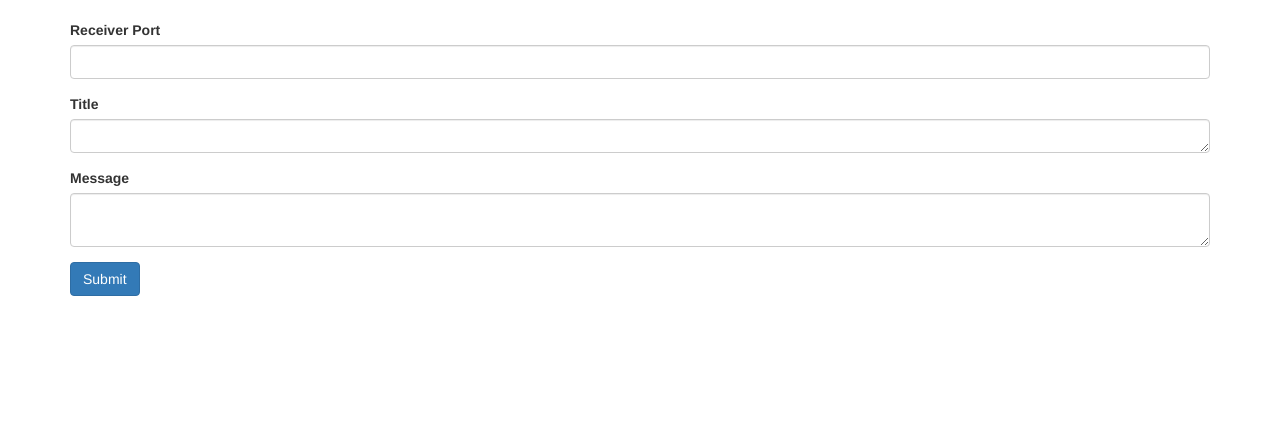
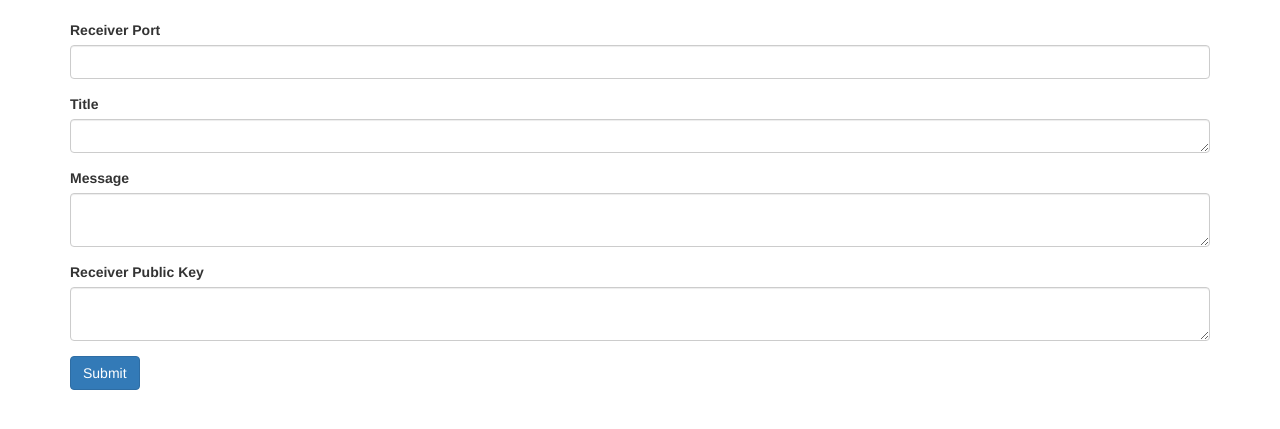
Before and after one commit to alimutaw12/IF4020-tugas5, a Flask app: page /e2ee/create in a window 1280 px wide. Shown: the part 52-481 px from the top of the page. Run offline with Flask 3, Linux system fonts and the light colour scheme; some libraries are stand-ins or nearby versions.

Commit message:
generate key e2ee

```diff
--- a/client/cipher/e2ee.py
+++ b/client/cipher/e2ee.py
@@ -59,6 +59,11 @@ def split_encrypted_message_string(encrypted_string):
 def point_to_string(point):
     return f"({point[0]},{point[1]})"
 
+def generate_e2ee_key():
+    private_key = random.randint(1, p-1)
+    public_key = scalar_mult(private_key, G)
+    return {"private_key": private_key, "public_key": public_key}
+
 # Generate kunci privat dan publik
 # private_key_A = random.randint(1, p-1)
 # private_key_A = 6142377013754190839186311013910539581696466620887266069510
--- a/client/controllers/E2eeController.py
+++ b/client/controllers/E2eeController.py
@@ -1,10 +1,29 @@
 from flask import render_template, redirect, url_for, request, abort
 import mysql.connector
 from cipher.e2ee import *
+from cipher.operations import *
+from cipher.helper import *
+import os
+import json
 
 def index():
     port = request.host.split(':')[1] if ':' in request.host else '80'
-    return render_template('e2ee.html')
+    filename = 'e2eekey-' + port + '.txt'
+    fileexist = os.path.isfile(filename)
+    if not fileexist:
+        key = generate_e2ee_key()
+        # print(key)
+        key_string = json.dumps(key)
+        # print(key_string)
+        file = open(f'{filename}', 'wb')
+        file.write(charToBytes(key_string))
+
+    file = open(f'{filename}', 'rb')
+    key = file.read()
+    key_json = json.loads(bytesToChar(key))
+    # print(key_json)
+
+    return render_template('e2ee.html', key=key_json)
 
 def create():
     return render_template('e2ee_create.html')
@@ -13,7 +32,8 @@ def store():
     port = request.form.get('port')
     title = request.form.get('title')
     message = request.form.get('message')
-    public_key = (1048450282941745839176924670126544470682118729496579804884, 5339366457203833815362571174160493094808527088711151396932)
+    receiver_public_key = request.form.get('public_key').split(',')
+    public_key = (int(receiver_public_key[0]), int(receiver_public_key[1]))
     encrypted_message = encrypt_message(public_key, message)
     encrypted_string = "||".join([point_to_string(point[0]) + '&&' + point_to_string(point[1]) for point in encrypted_message])
     # print(title)
--- a/client/templates/e2ee.html
+++ b/client/templates/e2ee.html
@@ -1,6 +1,8 @@
 {% extends 'base.html' %}
 
 {% block content %}
+    <p>Private Key : {{ key['private_key'] }}</p>
+    <p>Public Key : ({{ key['public_key'][0] }}, {{ key['public_key'][1] }})</p>
     <div class="btn-group btn-group-end" style="margin-bottom: 20px;" role="group">
         <div class="btn-group" role="group">
             <a class="btn btn-default" href="/e2ee/create">Add</a>
--- a/client/templates/e2ee_create.html
+++ b/client/templates/e2ee_create.html
@@ -17,6 +17,11 @@
             <textarea class="form-control" id="message" name="message" rows="2"></textarea>
         </div>
 
+        <div class="form-group">
+            <label for="public_key">Receiver Public Key</label>
+            <textarea class="form-control" id="public_key" name="public_key" rows="2"></textarea>
+        </div>
+
         <button type="submit" class="btn btn-primary">Submit</button>
     </form>
 {% endblock %}
```
Also changed, not shown: 1 other file.
